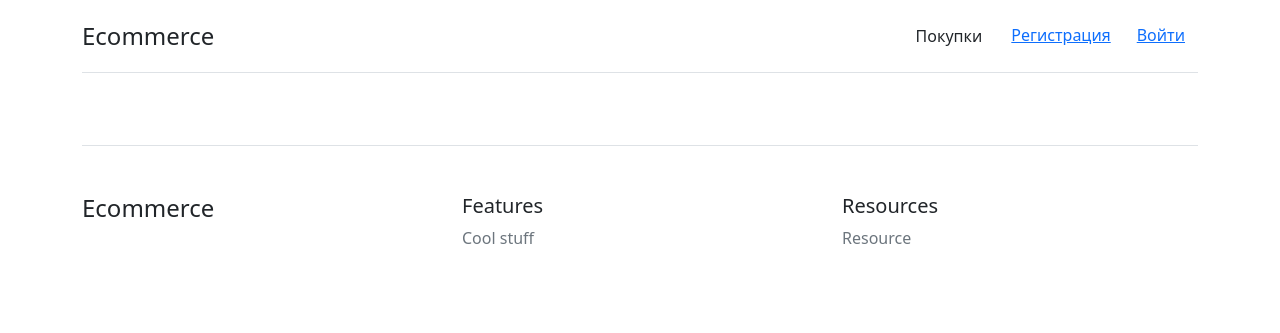
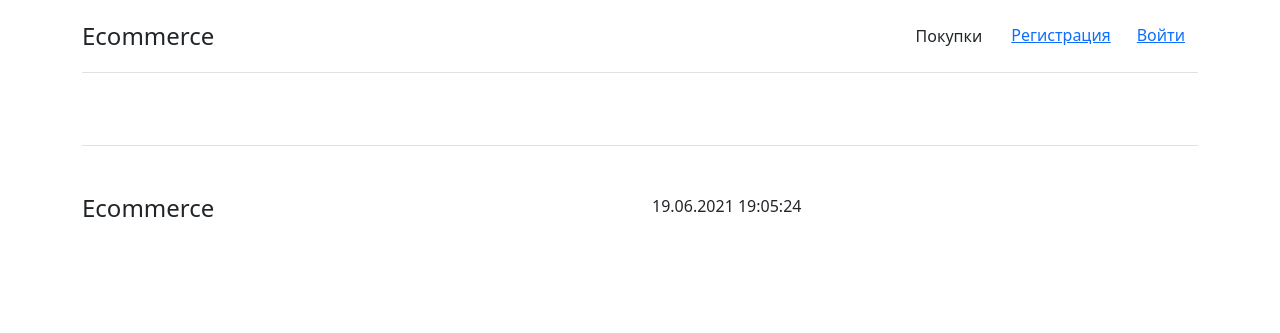
Before and after one commit to nikolai-sh/Ecommerce, a Django app: page / in a window 1280 px wide. Shown: the top 333 px of the page. Run offline with Django 3.2, Linux system fonts and the light colour scheme; data that the repository does not hold is empty.

Commit message:
Add date and time when web page created in footer

```diff
--- /dev/null
+++ b/ecommerce/context_processors/datetime.py
@@ -0,0 +1,6 @@
+from django.template.context_processors import request
+import datetime
+
+def get_current_datetime(request):
+    value = datetime.datetime.now().strftime("%d.%m.%Y %H:%M:%S")
+    return {"datetime" : value }
--- a/ecommerce/ecommerce/settings.py
+++ b/ecommerce/ecommerce/settings.py
@@ -66,6 +66,8 @@ TEMPLATES = [
                 'django.template.context_processors.request',
                 'django.contrib.auth.context_processors.auth',
                 'django.contrib.messages.context_processors.messages',
+
+                'context_processors.datetime.get_current_datetime',
             ],
         },
     },
--- a/ecommerce/store/templates/store/base.html
+++ b/ecommerce/store/templates/store/base.html
@@ -54,16 +54,7 @@
             <h4>Ecommerce</h4>
           </div>
           <div class="col-6 col-md">
-            <h5>Features</h5>
-            <ul class="list-unstyled text-small">
-              <li class="mb-1"><a class="link-secondary text-decoration-none" href="#">Cool stuff</a></li>
-            </ul>
-          </div>
-          <div class="col-6 col-md">
-            <h5>Resources</h5>
-            <ul class="list-unstyled text-small">
-              <li class="mb-1"><a class="link-secondary text-decoration-none" href="#">Resource</a></li>
-            </ul>
+              <p class=" text-small">{{ datetime }}</p>
           </div>
         </div>
       </footer>
```
Also changed, not shown: ecommerce/context_processors/__init__.py (added).
